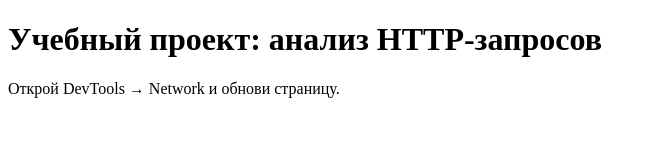
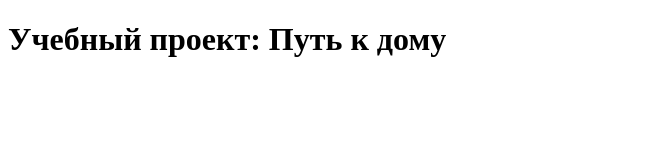
Before and after one commit to 23hoose/project.web, a plain HTML site: page index.html in a window 1280 px wide. Shown: the whole page, without its empty margins (0-656 px from the left). Drawn offline with Linux system fonts and the light colour scheme.

Commit message:
Update index.html

```diff
--- a/index.html
+++ b/index.html
@@ -2,10 +2,10 @@
 <html lang="ru">
 <head>
     <meta charset="UTF-8">
-    <title>HTTP Request Analysis Lab</title>
+    <title>Путь к дому</title>
 </head>
 <body>
-    <h1>Учебный проект: анализ HTTP-запросов</h1>
-    <p>Открой DevTools → Network и обнови страницу.</p>
+    <h1>Учебный проект: Путь к дому</h1>
+    <p></p>
 </body>
 </html>
```
